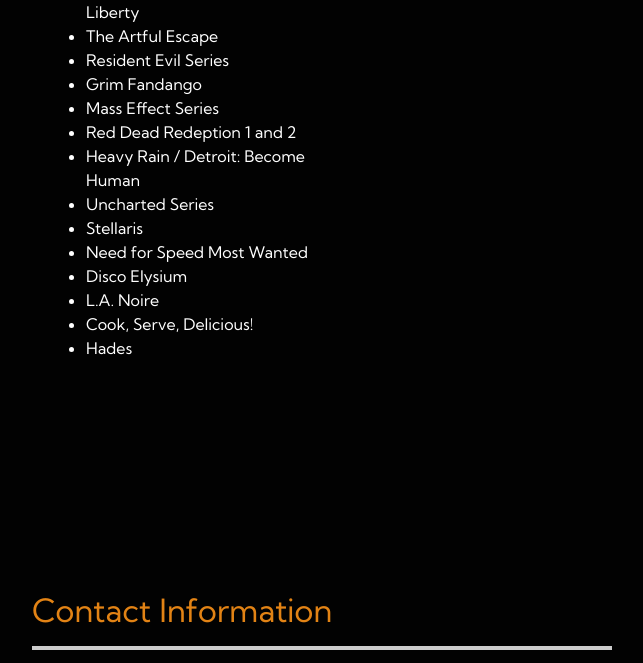
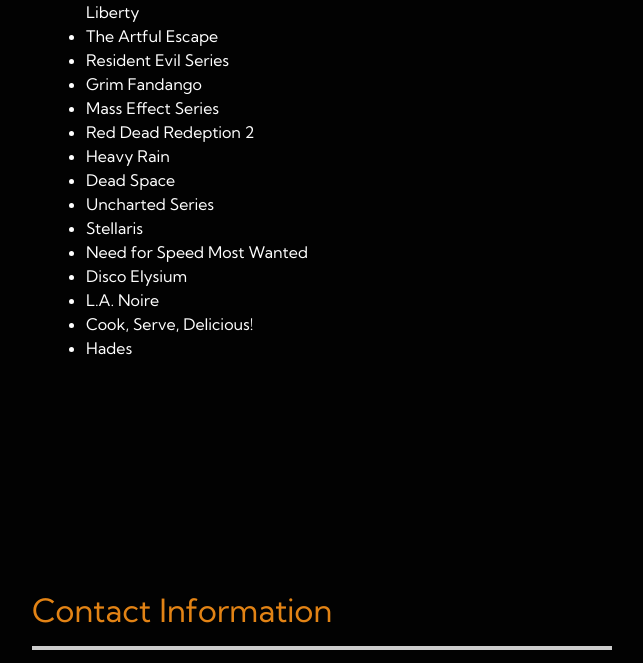
Before and after one commit to gssimao/gssimao.github.io, a plain HTML site: page index.html in a window 1280 px wide. Shown: the part 4480-5143 px from the top of the page, without its empty margins (398-1041 px from the left). Drawn offline with Linux system fonts and the light colour scheme.

Commit message:
game update

```diff
--- a/index.html
+++ b/index.html
@@ -184,8 +184,9 @@
                                     <li>Resident Evil Series</li>
                                     <li>Grim Fandango</li>
                                     <li>Mass Effect Series</li>
-                                    <li>Red Dead Redeption 1 and 2</li>
-                                    <li>Heavy Rain / Detroit: Become Human</li>
+                                    <li>Red Dead Redeption 2</li>
+                                    <li>Heavy Rain</li>
+                                    <li>Dead Space</li>
                                     <li>Uncharted Series</li>
                                     <li>Stellaris</li>
                                     <li>Need for Speed Most Wanted</li>
```
